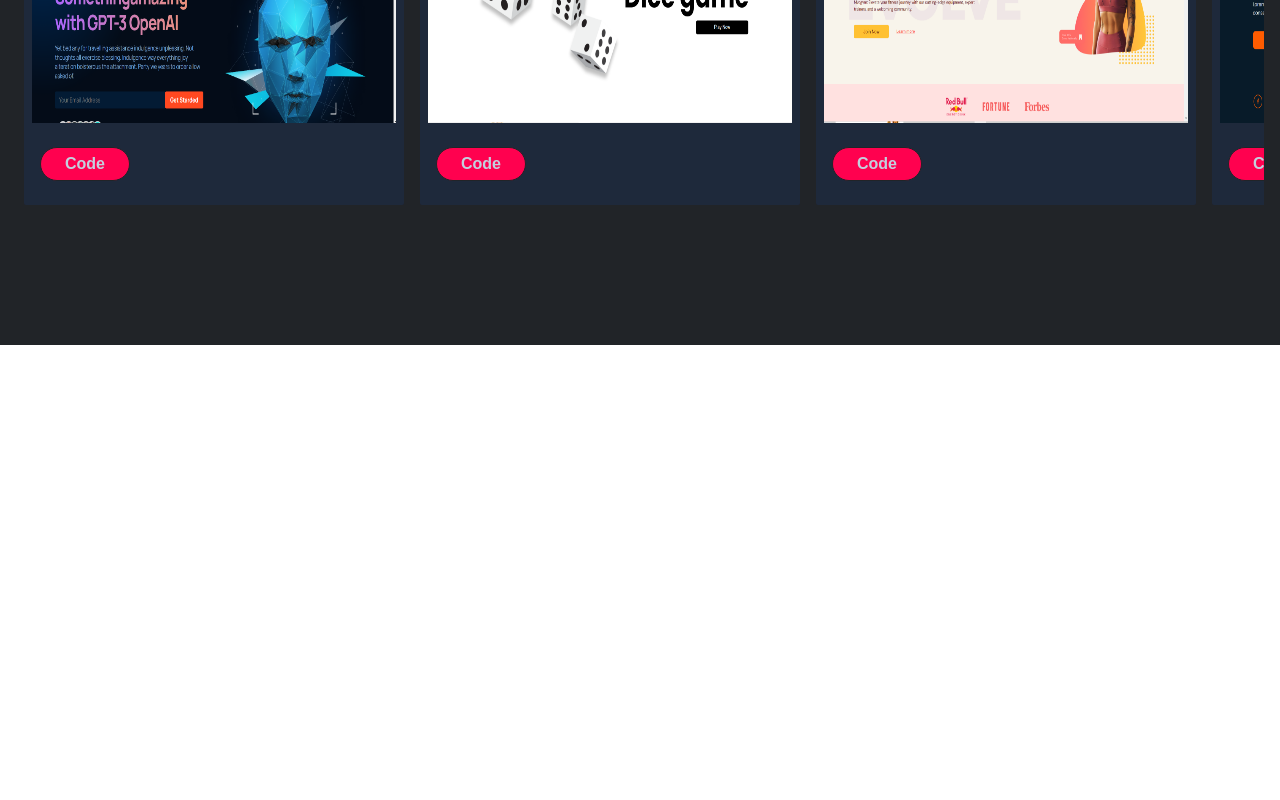
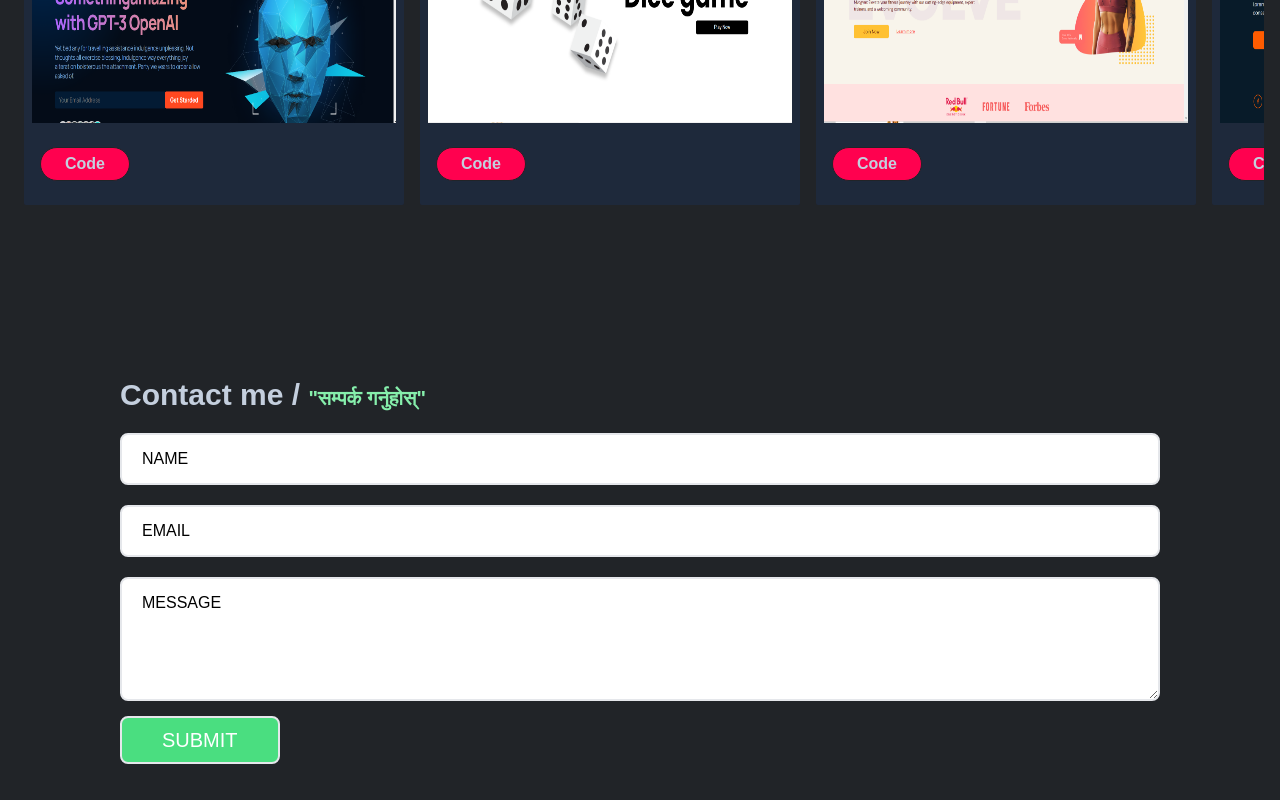
Before and after one commit to manishapariyar/PersonalProtfolio, a React (Vite) app: page / in a window 1280 px wide. Shown: the part 2419-3219 px from the top of the page. Before the commit the page ends 2764 px from the top, so only its background shows below. Built offline with nearby package versions, Linux system fonts and the light colour scheme.

Commit message:
contact page is done

```diff
--- a/package.json
+++ b/package.json
@@ -14,7 +14,7 @@
     "react": "^18.2.0",
     "react-anchor-link-smooth-scroll": "^1.0.12",
     "react-dom": "^18.2.0",
-    "react-hook-form": "^7.51.0",
+    "react-hook-form": "^7.51.1",
     "react-icons": "^5.0.1",
     "react-simple-typewriter": "^5.0.1"
   },
--- a/src/App.tsx
+++ b/src/App.tsx
@@ -5,6 +5,7 @@ import MainSection from "./components/Home/MainSection"
 import AboutSection from "./components/aboutme/AboutSection";
 import EducationSection from "./components/education/EducationSection";
 import ProjectSection from "./components/project/ProjectSection";
+import ContactSection from "./components/contactSection/ContactSection";
 
 const  App = () => {
   const [selectedPage,setSelectedPage] = useState<
@@ -24,6 +25,7 @@ const  App = () => {
       <AboutSection setSelectedPage={setSelectedPage}/>
       <EducationSection setSelectedPage={setSelectedPage}/>
       <ProjectSection setSelectedPage={setSelectedPage}/>
+      <ContactSection setSelectedPage={setSelectedPage}/>
       </div>
     </div>
   )
--- /dev/null
+++ b/src/components/contactSection/ContactSection.tsx
@@ -0,0 +1,99 @@
+import { motion } from "framer-motion";
+import Htext from "../../shared/Htext";
+import { SelectedPage } from "../../shared/types";
+import { useForm } from "react-hook-form";
+
+type Props = {
+  setSelectedPage: (value: SelectedPage) => void;
+}
+
+const ContactMe = ({ setSelectedPage }: Props) => {
+  const inputStyles = `border-2 hover:border-bodyColor mt-5 w-full rounded-lg bg-stale-200 px-5 py-3 placeholder-black`
+  const {
+    register,
+    trigger,
+    formState: { errors }
+
+  } = useForm();
+
+  const onSubmit = async (e: any) => {
+    const isValid = await trigger();
+    if (!isValid) {
+      e.preventDefault();
+    }
+  }
+
+  return (
+    <section id="contact" className="mx-auto w-5/6 pt-4 pb-4 mt-4">
+      <Htext> Contact me / <span className="text-xl text-green-300">"सम्पर्क गर्नुहोस्"</span></Htext>
+      <motion.div className="mt-4 basis-3/5 md:mt-0"
+        initial="hidden"
+        whileInView="visible"
+        viewport={{ once: true, amount: 0.5 }}
+        transition={{ delay: 0.5, duration: 0.5 }}
+        variants={{
+          hidden: { opacity: 0, y: 100 },
+          visible: { opacity: 1, y: 0 }
+        }}>
+        <form
+          onSubmit={onSubmit}
+          method="POST"
+          action="https://formsubmit.co/manishapariyar196@gmail.com"
+          acceptCharset="UTF-8"
+        >
+          <input type="hidden" name="_replyto" value="" />
+          <input type="hidden" name="_subject" value="New form submission" />
+          <input type="text"
+            className={inputStyles}
+            placeholder="NAME" {...register("name", {
+              required: true,
+              maxLength: 100,
+            })} />
+          {errors.name && (
+            <p className="mt-1 text-primary-500">
+              {errors.name.type === "required" && "This Field is required."}
+              {errors.name.type === "maxLength" && "Max length is 100 characters."}
+            </p>
+          )}
+          <input type="email"
+            className={inputStyles}
+            placeholder="EMAIL"
+            {...register("email", {
+              required: true,
+              pattern: /^[a-z0-9._%+-]+@[a-z0-9.-]+\.[a-z]{2,4}$/,
+            })} />
+          {errors.email && (
+            <p className="mt-1 text-red-400 ">
+              {errors.email.type === "required" && "This Field is required."}
+              {errors.email.type === "pattern" && "Invalid email."}
+            </p>
+          )}
+
+          <textarea
+            className={inputStyles}
+            rows={4}
+            cols={50}
+            placeholder="MESSAGE"
+            {...register("message", {
+              required: true,
+              maxLength: 2000,
+            })} />
+          {errors.message && (
+            <p className="mt-1 text-primary-500">
+              {errors.message.type === "required" && "This Field is required."}
+              {errors.message.type === "maxLength" && "Max length is 2000 characters."}
+            </p>
+          )}
+          <button type="submit"
+            className="mb-5 mt-2 rounded-lg bg-green-400
+              text-white text-xl
+               px-10 py-2 transition duration-500 border-2 hover:border-bodyColor
+                hover:bg-primary-500 hover:text-white text-l"
+          >SUBMIT</button>
+        </form>
+      </motion.div>
+    </section>
+  )
+}
+
+export default ContactMe;
--- a/src/components/contactme/ContactMe.tsx
+++ /dev/null
@@ -1,9 +0,0 @@
-import React from 'react'
-
-const ContactMe = () => {
-  return (
-    <div>ContactMe</div>
-  )
-}
-
-export default ContactMe
--- a/src/components/project/Project.tsx
+++ b/src/components/project/Project.tsx
@@ -19,7 +19,7 @@ const Class =  () => {
 
   return (
       <>
-     <li className="relative mx-2 inline-block h-[330px] w-[300px] lgl:w-[380px] p-2 bg-slate-800  rounded-sm mb-8">
+     <li className=" mx-2 inline-block h-[330px] w-[300px] lgl:w-[380px] p-2 bg-slate-800  rounded-sm mb-8">
          <div className={overlayStyles}>
             <p className="text-2xl text-white">Simple UI Design</p>
             <p className="mt-5 text-xl text-green-300"> Modern UI/UX design by using Reactjs</p>
--- a/src/components/project/ProjectSection.tsx
+++ b/src/components/project/ProjectSection.tsx
@@ -11,7 +11,7 @@ function ProjectSection({setSelectedPage}: Props) {
 
 
   return (
-    <section id="project" className="w-full bg- boxBg py-20">
+    <section id="project" className="w-full bg-boxBg py-20">
       <motion.div
       onViewportEnter={()=>setSelectedPage(SelectedPage.Project)}>
         <motion.div
```
Also changed, not shown: 1 other file (tests, documents, lock files or other folders).
